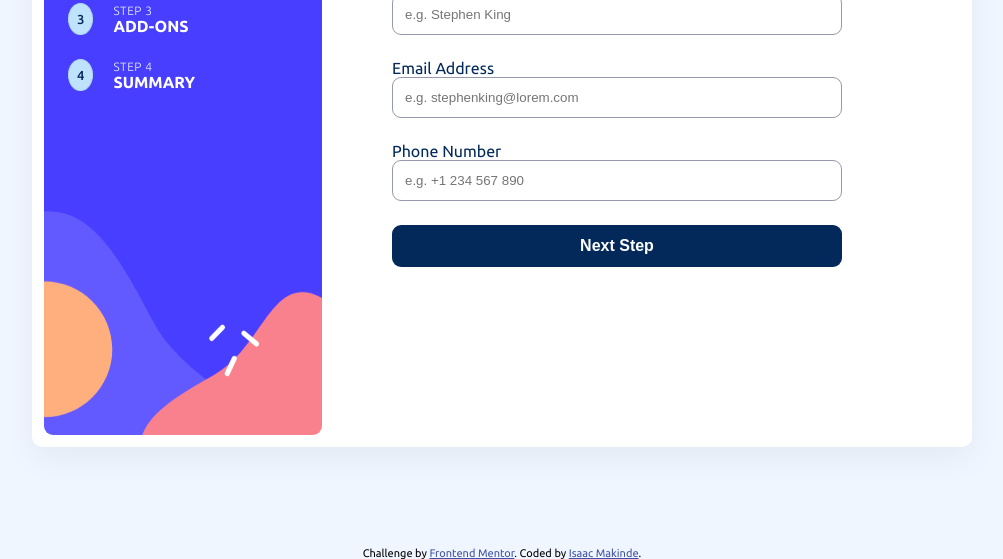
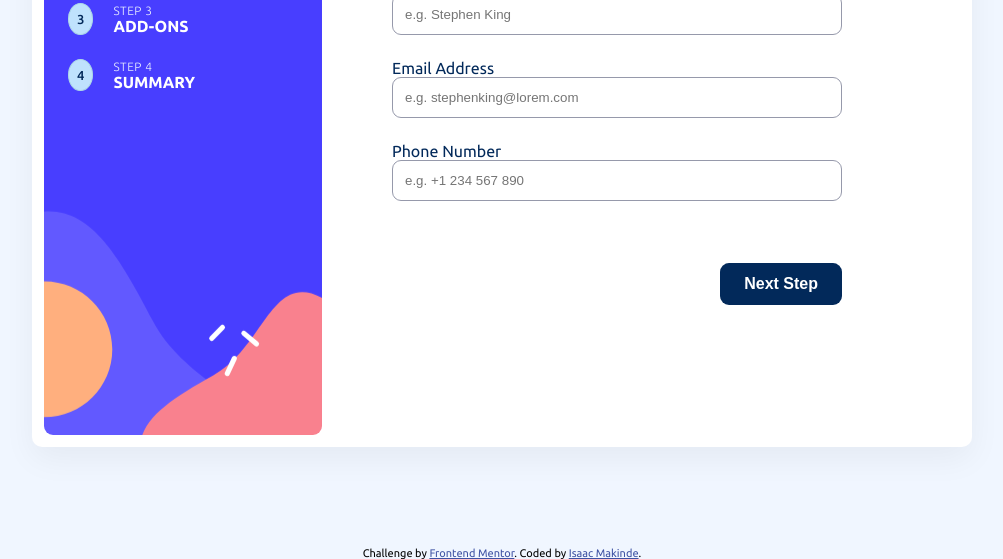
Before and after one commit to Oluwa-Laughter/multi-step-form-main, a plain HTML site: page index.html in a window 1280 px wide. Shown: the part 245-804 px from the top of the page, without its empty margins (138-1141 px from the left). Drawn offline with Linux system fonts and the light colour scheme.

Commit message:
update css

```diff
--- a/assets/css/style.css
+++ b/assets/css/style.css
@@ -141,6 +141,9 @@ input {
   font-weight: 600;
   cursor: pointer;
   border: none;
+  width: fit-content;
+  margin-top: 3.8rem;
+  margin-left: auto;
 }
 
 .next_btn:hover {
```
